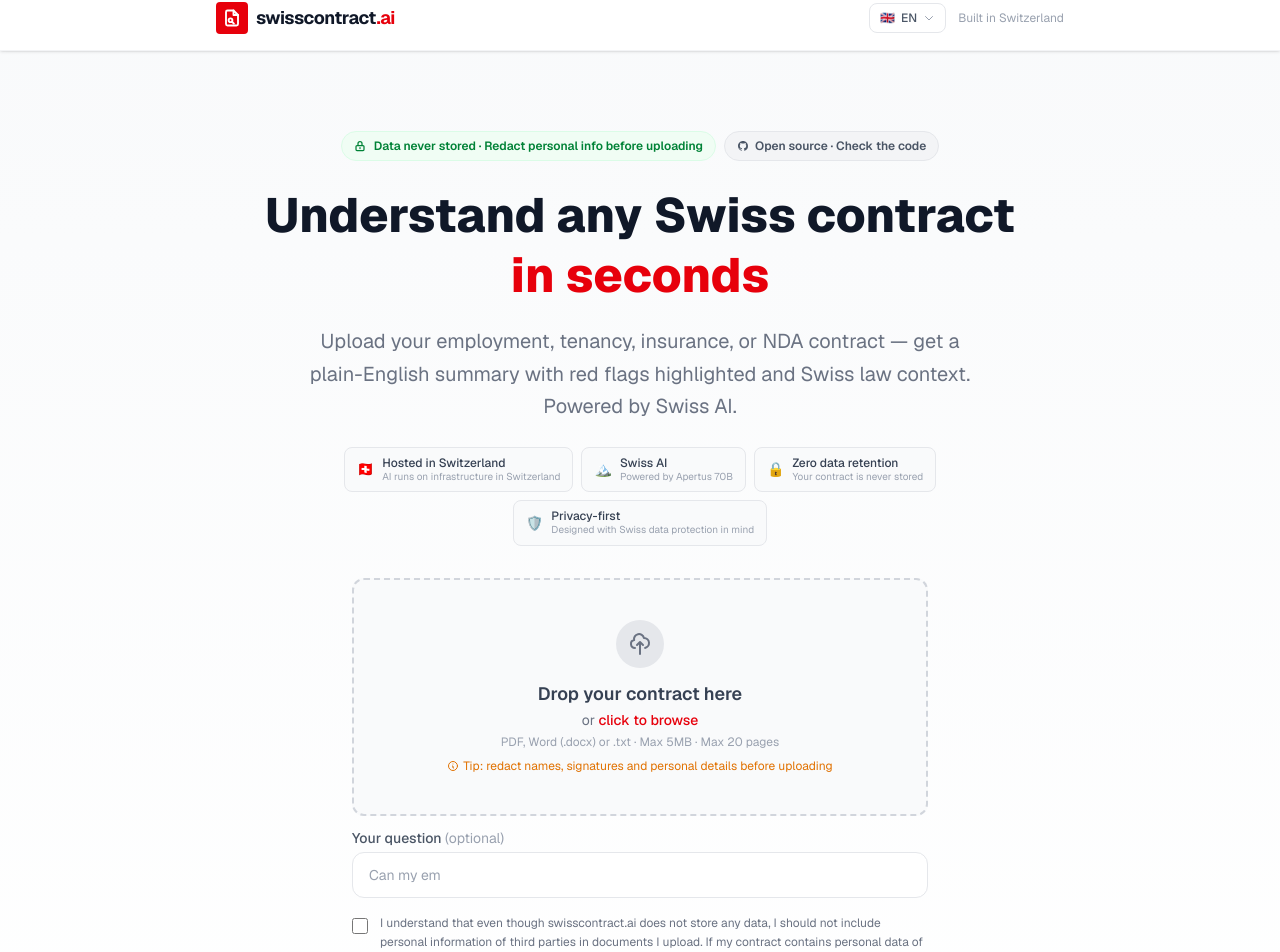
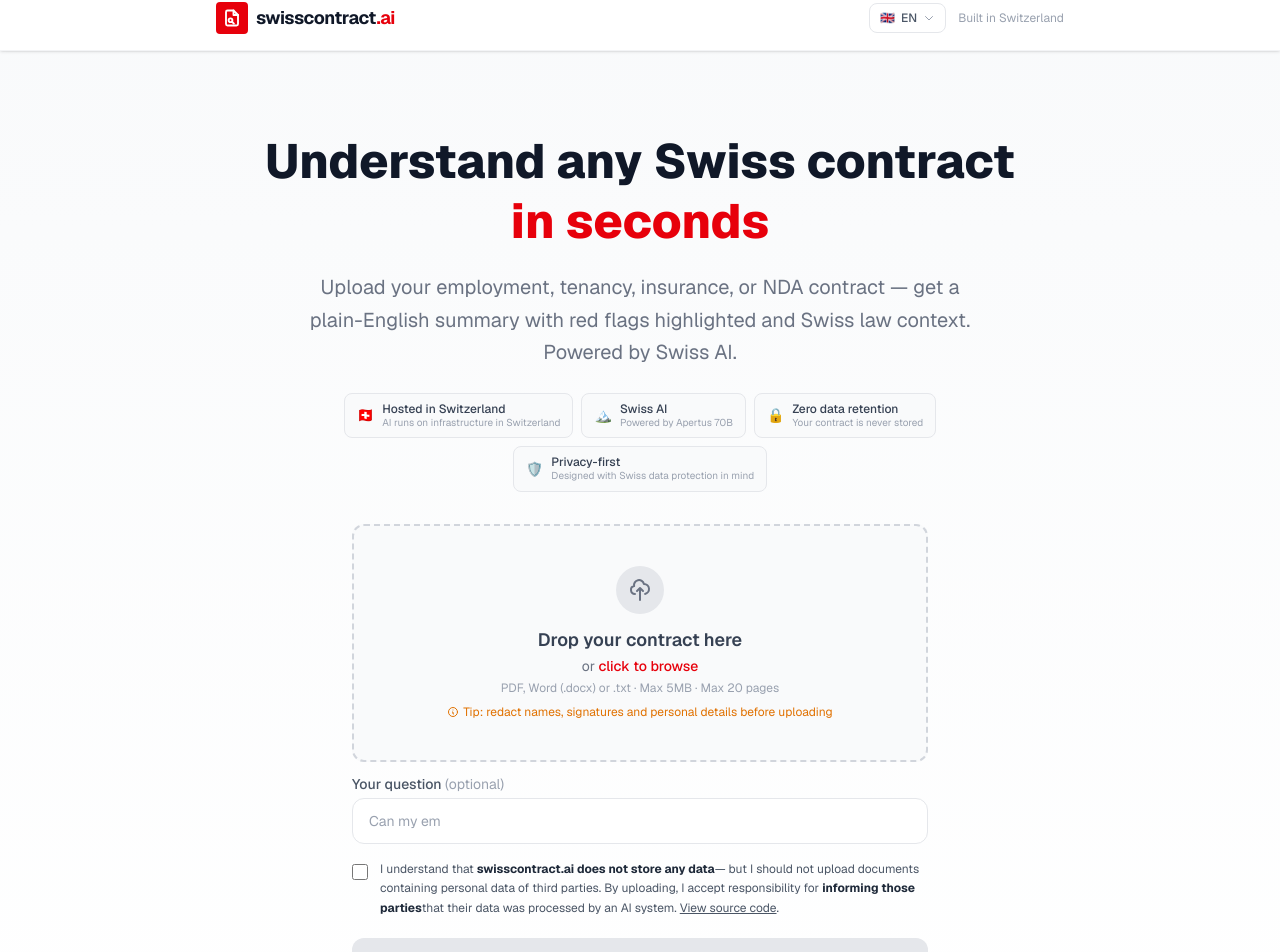
Before and after one commit to vikramgorla/swisscontract-ai, a Next.js app: page / in a window 1280 px wide. Shown: the part 38-990 px from the top of the page. Built offline with nearby package versions, Linux system fonts and the light colour scheme.

Commit message:
feat: cleaner UI — remove top badges, enrich checkbox with bold text + GitHub link
- Remove redundant privacy_badge and opensource_badge callouts from hero
- Checkbox text now has bold key phrases and inline GitHub source link
- All 4 locales updated (EN/DE/FR/IT)

Written by Léa 🏔️

```diff
--- a/app/components/HomeClient.tsx
+++ b/app/components/HomeClient.tsx
@@ -198,25 +198,6 @@ export default function HomeClient({ locale, t }: HomeClientProps) {
       {/* Hero */}
       <section className="bg-gradient-to-b from-gray-50 to-white border-b border-gray-100">
         <div className="max-w-4xl mx-auto px-4 sm:px-6 py-6 sm:py-20 text-center">
-          <div className="flex flex-wrap items-center justify-center gap-2 mb-3 sm:mb-6">
-            <div className="inline-flex items-center gap-2 bg-green-50 text-green-700 text-xs font-semibold px-3 py-1.5 rounded-full border border-green-100">
-              <svg className="w-3 h-3" fill="none" stroke="currentColor" viewBox="0 0 24 24">
-                <path strokeLinecap="round" strokeLinejoin="round" strokeWidth={2.5} d="M12 15v2m-6 4h12a2 2 0 002-2v-6a2 2 0 00-2-2H6a2 2 0 00-2 2v6a2 2 0 002 2zm10-10V7a4 4 0 00-8 0v4h8z" />
-              </svg>
-              {t.privacy_badge}
-            </div>
-            <a
-              href="https://github.com/vikramgorla/swisscontract-ai"
-              target="_blank"
-              rel="noopener noreferrer"
-              className="inline-flex items-center gap-1.5 bg-gray-100 text-gray-600 text-xs font-semibold px-3 py-1.5 rounded-full border border-gray-200 hover:bg-gray-200 transition-colors"
-            >
-              <svg className="w-3 h-3" fill="currentColor" viewBox="0 0 24 24">
-                <path fillRule="evenodd" d="M12 2C6.477 2 2 6.484 2 12.017c0 4.425 2.865 8.18 6.839 9.504.5.092.682-.217.682-.483 0-.237-.008-.868-.013-1.703-2.782.605-3.369-1.343-3.369-1.343-.454-1.158-1.11-1.466-1.11-1.466-.908-.62.069-.608.069-.608 1.003.07 1.531 1.032 1.531 1.032.892 1.53 2.341 1.088 2.91.832.092-.647.35-1.088.636-1.338-2.22-.253-4.555-1.113-4.555-4.951 0-1.093.39-1.988 1.029-2.688-.103-.253-.446-1.272.098-2.65 0 0 .84-.27 2.75 1.026A9.564 9.564 0 0112 6.844c.85.004 1.705.115 2.504.337 1.909-1.296 2.747-1.027 2.747-1.027.546 1.379.202 2.398.1 2.651.64.7 1.028 1.595 1.028 2.688 0 3.848-2.339 4.695-4.566 4.943.359.309.678.92.678 1.855 0 1.338-.012 2.419-.012 2.747 0 .268.18.58.688.482A10.019 10.019 0 0022 12.017C22 6.484 17.522 2 12 2z" clipRule="evenodd" />
-              </svg>
-              {t.opensource_badge}
-            </a>
-          </div>
           <h1 className="text-3xl sm:text-5xl font-extrabold text-gray-900 leading-tight mb-3 sm:mb-5">
             {t.h1}<br className="hidden sm:block" />
             <span className="text-red-600"> {t.h1_accent}</span>
@@ -282,8 +263,19 @@ export default function HomeClient({ locale, t }: HomeClientProps) {
                   disabled={isAnalysing}
                   className="mt-1 h-4 w-4 rounded border-gray-300 text-red-600 focus:ring-red-500 flex-shrink-0"
                 />
-                <span className="text-xs text-gray-500 leading-relaxed">
-                  {t.awareness_checkbox}
+                <span className="text-xs text-gray-600 leading-relaxed">
+                  {t.awareness_checkbox_pre}{' '}
+                  <strong className="text-gray-800">{t.awareness_checkbox_no_store}</strong>
+                  {t.awareness_checkbox_mid}{' '}
+                  <strong className="text-gray-800">{t.awareness_checkbox_no_third_party}</strong>
+                  {t.awareness_checkbox_post}{' '}
+                  <a
+                    href="https://github.com/vikramgorla/swisscontract-ai"
+                    target="_blank"
+                    rel="noopener noreferrer"
+                    className="underline hover:text-red-600 transition-colors"
+                  >{t.awareness_checkbox_opensource}</a>
+                  .
                 </span>
               </label>
 
--- a/app/i18n/translations.ts
+++ b/app/i18n/translations.ts
@@ -89,7 +89,12 @@ export const translations = {
     why_free_p1: 'swisscontract.ai is free while we evaluate whether it\'s useful enough to sustain. We built this ourselves — just the two of us — as an experiment.',
     why_free_p2: 'If it grows, we\'ll find a way to cover costs — perhaps through partnerships with Swiss legal or insurance services, or a paid tier for heavy users. If it doesn\'t grow, we\'ll be honest about that too.',
     why_free_p3: 'No data sold. No hidden agenda. Just a tool we think Switzerland needs.',
-    awareness_checkbox: 'I understand that even though swisscontract.ai does not store any data, I should not include personal information of third parties in documents I upload. If my contract contains personal data of other parties, I am responsible for informing them that their data was processed by an AI system.',
+    awareness_checkbox_pre: 'I understand that',
+    awareness_checkbox_no_store: 'swisscontract.ai does not store any data',
+    awareness_checkbox_mid: '— but I should not upload documents containing personal data of third parties. By uploading, I accept responsibility for',
+    awareness_checkbox_no_third_party: 'informing those parties',
+    awareness_checkbox_post: 'that their data was processed by an AI system.',
+    awareness_checkbox_opensource: 'View source code',
     badge_hosted: 'Hosted in Switzerland',
     badge_hosted_sub: 'AI runs on infrastructure in Switzerland',
     badge_swiss_ai: 'Swiss AI',
@@ -224,7 +229,12 @@ export const translations = {
     why_free_p1: 'swisscontract.ai ist kostenlos, während wir evaluieren, ob es nützlich genug ist, um es weiterzubetreiben. Wir haben es selbst entwickelt — nur wir zwei — als Experiment.',
     why_free_p2: 'Wenn es wächst, werden wir einen Weg finden, die Kosten zu decken — vielleicht durch Partnerschaften mit Schweizer Rechts- oder Versicherungsdiensten, oder ein kostenpflichtiges Angebot für Vielnutzer. Wenn nicht, werden wir auch das offen kommunizieren.',
     why_free_p3: 'Keine Datenweitergabe. Keine versteckte Agenda. Nur ein Werkzeug, das die Schweiz braucht.',
-    awareness_checkbox: 'Ich verstehe, dass swisscontract.ai keine Daten speichert, ich jedoch keine persönlichen Daten Dritter in hochgeladene Dokumente einbeziehen sollte. Falls mein Vertrag personenbezogene Daten anderer Parteien enthält, bin ich dafür verantwortlich, diese darüber zu informieren, dass ihre Daten von einem KI-System verarbeitet wurden.',
+    awareness_checkbox_pre: 'Ich verstehe, dass',
+    awareness_checkbox_no_store: 'swisscontract.ai keine Daten speichert',
+    awareness_checkbox_mid: '— ich sollte jedoch keine Dokumente mit personenbezogenen Daten Dritter hochladen. Mit dem Hochladen übernehme ich die Verantwortung,',
+    awareness_checkbox_no_third_party: 'diese Parteien zu informieren',
+    awareness_checkbox_post: 'dass ihre Daten von einem KI-System verarbeitet wurden.',
+    awareness_checkbox_opensource: 'Quellcode ansehen',
     badge_hosted: 'In der Schweiz gehostet',
     badge_hosted_sub: 'KI läuft auf Infrastruktur in der Schweiz',
     badge_swiss_ai: 'Schweizer KI',
@@ -359,7 +369,12 @@ export const translations = {
     why_free_p1: 'swisscontract.ai est gratuit le temps d\'évaluer s\'il est suffisamment utile pour être pérennisé. Nous l\'avons construit nous-mêmes — à deux — comme une expérience.',
     why_free_p2: 'S\'il se développe, nous trouverons un moyen de couvrir les coûts — peut-être via des partenariats avec des services juridiques ou d\'assurance suisses, ou un accès payant pour les grands utilisateurs. Sinon, nous le dirons clairement.',
     why_free_p3: 'Aucune donnée vendue. Aucun agenda caché. Juste un outil dont la Suisse a besoin.',
-    awareness_checkbox: "Je comprends que même si swisscontract.ai ne stocke aucune donnée, je ne devrais pas inclure les données personnelles de tiers dans les documents que je télécharge. Si mon contrat contient des données personnelles d'autres parties, il m'incombe de les informer que leurs données ont été traitées par un système d'IA.",
+    awareness_checkbox_pre: 'Je comprends que',
+    awareness_checkbox_no_store: 'swisscontract.ai ne stocke aucune donnée',
+    awareness_checkbox_mid: "— mais je ne dois pas télécharger de documents contenant des données personnelles de tiers. En téléchargeant, j'accepte la responsabilité d'",
+    awareness_checkbox_no_third_party: 'informer ces parties',
+    awareness_checkbox_post: "que leurs données ont été traitées par un système d'IA.",
+    awareness_checkbox_opensource: 'Voir le code source',
     badge_hosted: 'Hébergé en Suisse',
     badge_hosted_sub: "L'IA tourne sur une infrastructure en Suisse",
     badge_swiss_ai: 'IA suisse',
@@ -494,7 +509,12 @@ export const translations = {
     why_free_p1: 'swisscontract.ai è gratuito mentre valutiamo se è abbastanza utile da sostenere. Lo abbiamo costruito noi stessi — in due — come esperimento.',
     why_free_p2: 'Se cresce, troveremo un modo per coprire i costi — forse attraverso partnership con servizi legali o assicurativi svizzeri, o un piano a pagamento per gli utenti più attivi. Se non cresce, lo diremo chiaramente.',
     why_free_p3: 'Nessun dato venduto. Nessuna agenda nascosta. Solo uno strumento di cui la Svizzera ha bisogno.',
-    awareness_checkbox: "Comprendo che, sebbene swisscontract.ai non memorizzi alcun dato, non dovrei includere dati personali di terzi nei documenti che carico. Se il mio contratto contiene dati personali di altre parti, sono responsabile di informarle che i loro dati sono stati elaborati da un sistema di IA.",
+    awareness_checkbox_pre: 'Comprendo che',
+    awareness_checkbox_no_store: 'swisscontract.ai non memorizza alcun dato',
+    awareness_checkbox_mid: '— ma non dovrei caricare documenti contenenti dati personali di terzi. Caricando, accetto la responsabilità di',
+    awareness_checkbox_no_third_party: 'informare tali parti',
+    awareness_checkbox_post: 'che i loro dati sono stati elaborati da un sistema di IA.',
+    awareness_checkbox_opensource: 'Vedi il codice sorgente',
     badge_hosted: 'Ospitato in Svizzera',
     badge_hosted_sub: "L'IA gira su infrastruttura in Svizzera",
     badge_swiss_ai: 'IA svizzera',
@@ -605,7 +625,12 @@ export type TranslationKeys = {
   why_free_p1: string;
   why_free_p2: string;
   why_free_p3: string;
-  awareness_checkbox: string;
+  awareness_checkbox_pre: string;
+  awareness_checkbox_no_store: string;
+  awareness_checkbox_mid: string;
+  awareness_checkbox_no_third_party: string;
+  awareness_checkbox_post: string;
+  awareness_checkbox_opensource: string;
   badge_hosted: string;
   badge_hosted_sub: string;
   badge_swiss_ai: string;
```
